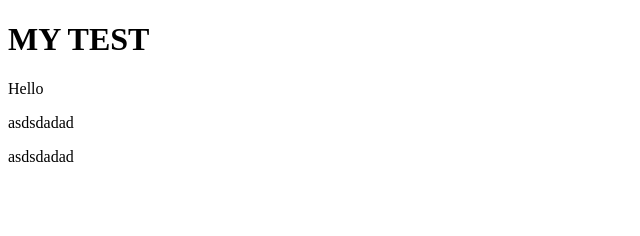
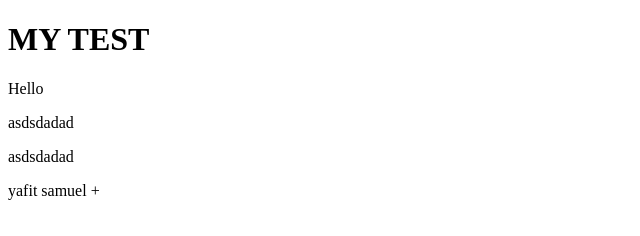
Before and after one commit to YafitSamuel/TEST11, a plain HTML site: page index.html in a window 1280 px wide. Shown: the full height of the page, 0-640 px from the left. Drawn offline with Linux system fonts and the light colour scheme.

Commit message:
my commit

```diff
--- a/index.html
+++ b/index.html
@@ -11,5 +11,6 @@
     <p>Hello</p>
     <p>asdsdadad</p>
     <p>asdsdadad</p>
+    <p>yafit samuel +</p>
 </body>
 </html>
```
